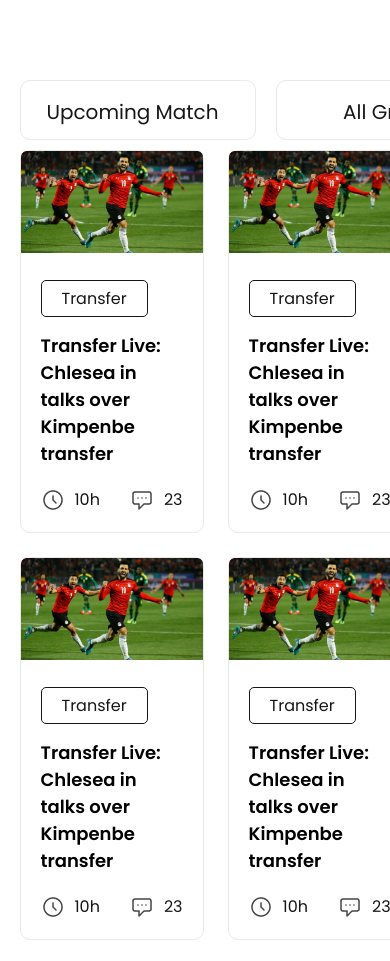
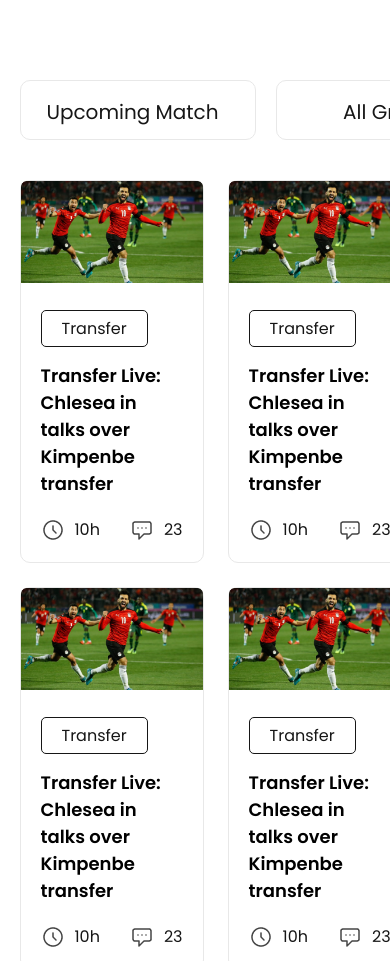
Before and after one commit to syedashiqbd/World-Cup-Ashiq, a plain HTML site: page index.html in a window 390 px wide. Shown: the part 796-1757 px from the top of the page. Drawn offline with Linux system fonts and the light colour scheme.

Commit message:
tablet view final modification

```diff
--- a/style.css
+++ b/style.css
@@ -72,6 +72,11 @@ button a {
 /* Header Style End */
 
 /* Main Section Style Star*/
+main {
+  display: flex;
+  margin-top: 100px;
+  column-gap: 24px;
+}
 
 .leftSidebar {
   background-color: var(--background-color);
@@ -177,9 +182,10 @@ footer hr {
   margin: 0 10px;
 }
 /* Footer Style End */
-/* Tablet View Responsiveness Start */
+
+/*======== Tablet View Responsiveness Start======== */
 @media only screen and (max-width: 835px) {
-  /* Banner Style Start */
+  /* Banner Responsive Style Start */
   .leftText h1 {
     font-size: 40px;
     line-height: 50px;
@@ -197,11 +203,12 @@ footer hr {
     width: 50%;
     margin: 50px 5px 50px 50px;
   }
-  /* Banner Style End */
+  /* Banner Responsive Style End */
 
-  /* Menubar Style Start */
+  /* Menubar Responsive Style Start */
   main {
     flex-direction: column;
+    margin-top: 70px;
   }
   .leftSidebar button {
     padding: 16px 25px;
@@ -211,7 +218,6 @@ footer hr {
   .leftSidebar {
     width: 100%;
     height: auto;
-    margin-top: 70px;
     background-color: #fff;
   }
   .buttonGroup {
@@ -226,6 +232,20 @@ footer hr {
   .leftSidebar button a {
     font-size: 20px;
   }
-  /* Menubar Style Start */
+  /* Menubar Responsive Style End */
+
+  /* Blog Section Responsive Style Star*/
+  .rightItems {
+    grid-template-columns: repeat(2, 1fr);
+    margin-top: 30px;
+  }
+  /* Blog Section Responsive Style End*/
+
+  /* Footer Section Responsive Start */
+  .footerMenu ul {
+    flex-wrap: wrap;
+    gap: 30px;
+  }
+  /* Footer Section Responsive End */
 }
-/* Tablet View Responsiveness End */
+/*======== Tablet View Responsiveness End ======== */
```
